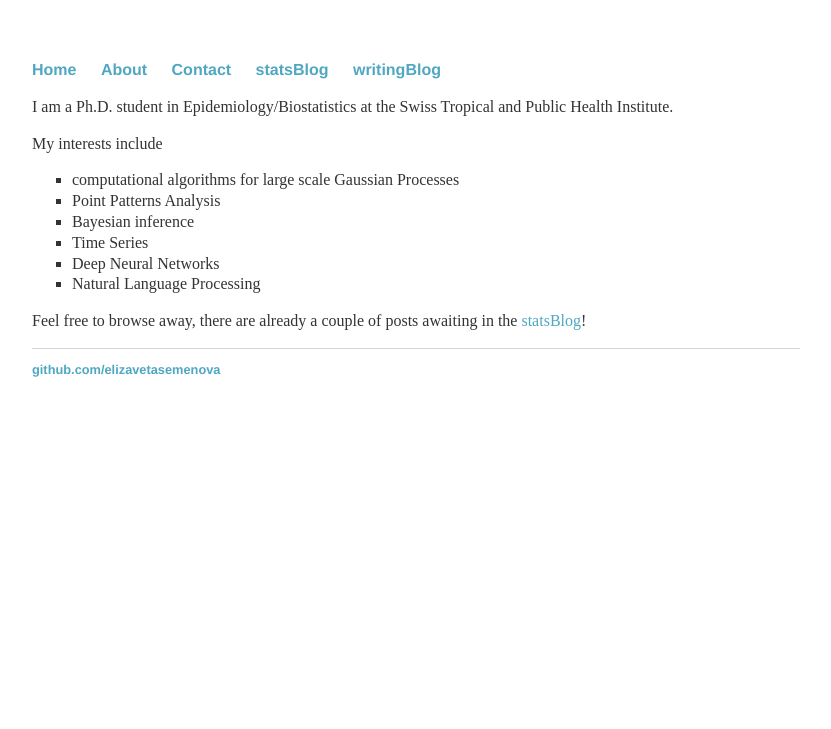
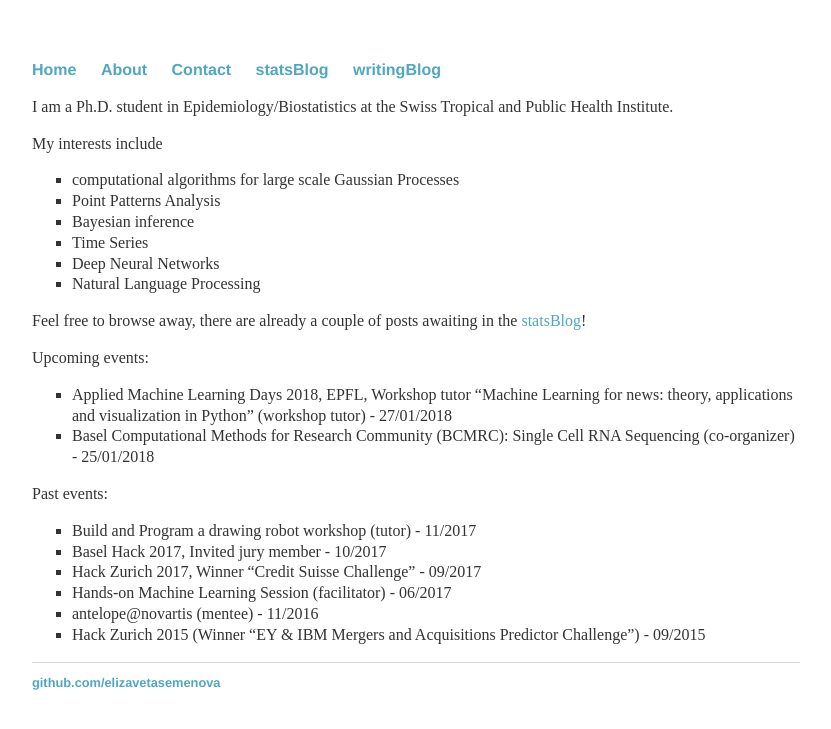
Before and after one commit to elizavetasemenova/elizavetasemenova.github.io, a Jekyll site: the page built from index.html, in a window 1280 px wide. Shown: the top 729 px of the page, without its empty margins (224-1055 px from the left). Built offline with Jekyll 4.4.1, drawn with Linux system fonts in a browser that asks for light colours.

Commit message:
Update index.html

```diff
--- a/index.html
+++ b/index.html
@@ -16,6 +16,28 @@ title: Liza Semenova, statistician in progress
 	</ul>
 </p>
 
-	<p>Feel free to browse away, there are already a couple of posts awaiting
-		 in the <a href="/blog">statsBlog</a>! </p>
+<p>Feel free to browse away, there are already a couple of posts awaiting
+		 in the <a href="/blog">statsBlog</a>!
+</p>
+
+<p>Upcoming events:
+       <ul style="list-style-type:square">
+	  <li>Applied Machine Learning Days 2018, EPFL, Workshop tutor “Machine Learning for news: theory,
+              applications and visualization in Python” (workshop tutor) - 27/01/2018</li>
+	  <li>Basel Computational Methods for Research Community (BCMRC): Single Cell RNA Sequencing (co-organizer) - 25/01/2018</li>
+	</ul>
+</p>
+
+<p>Past events:
+       <ul style="list-style-type:square">
+	   <li>Build and Program a drawing robot workshop (tutor) - 11/2017</li>
+	  <li>Basel Hack 2017, Invited jury member - 10/2017</li>
+	  <li>Hack Zurich 2017, Winner “Credit Suisse Challenge” - 09/2017</li>
+	  <li>Hands-on Machine Learning Session (facilitator) - 06/2017</li>
+	  <li>antelope@novartis (mentee) - 11/2016</li>
+	  <li>Hack Zurich 2015 (Winner “EY & IBM Mergers and Acquisitions Predictor Challenge”) - 09/2015</li>
+	</ul>
+</p>
+
+
 </div><!-- /.blurb -->
```
